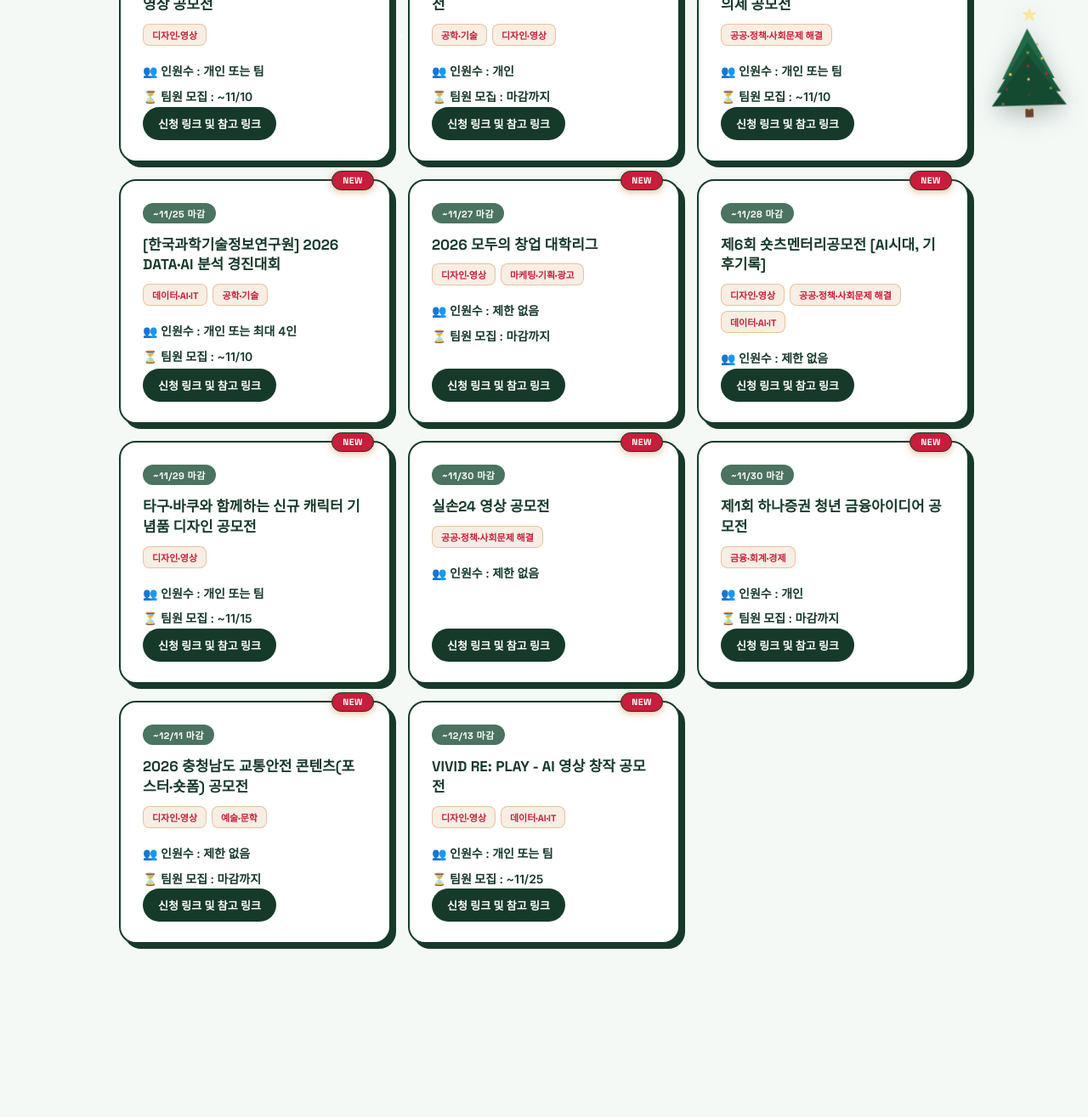
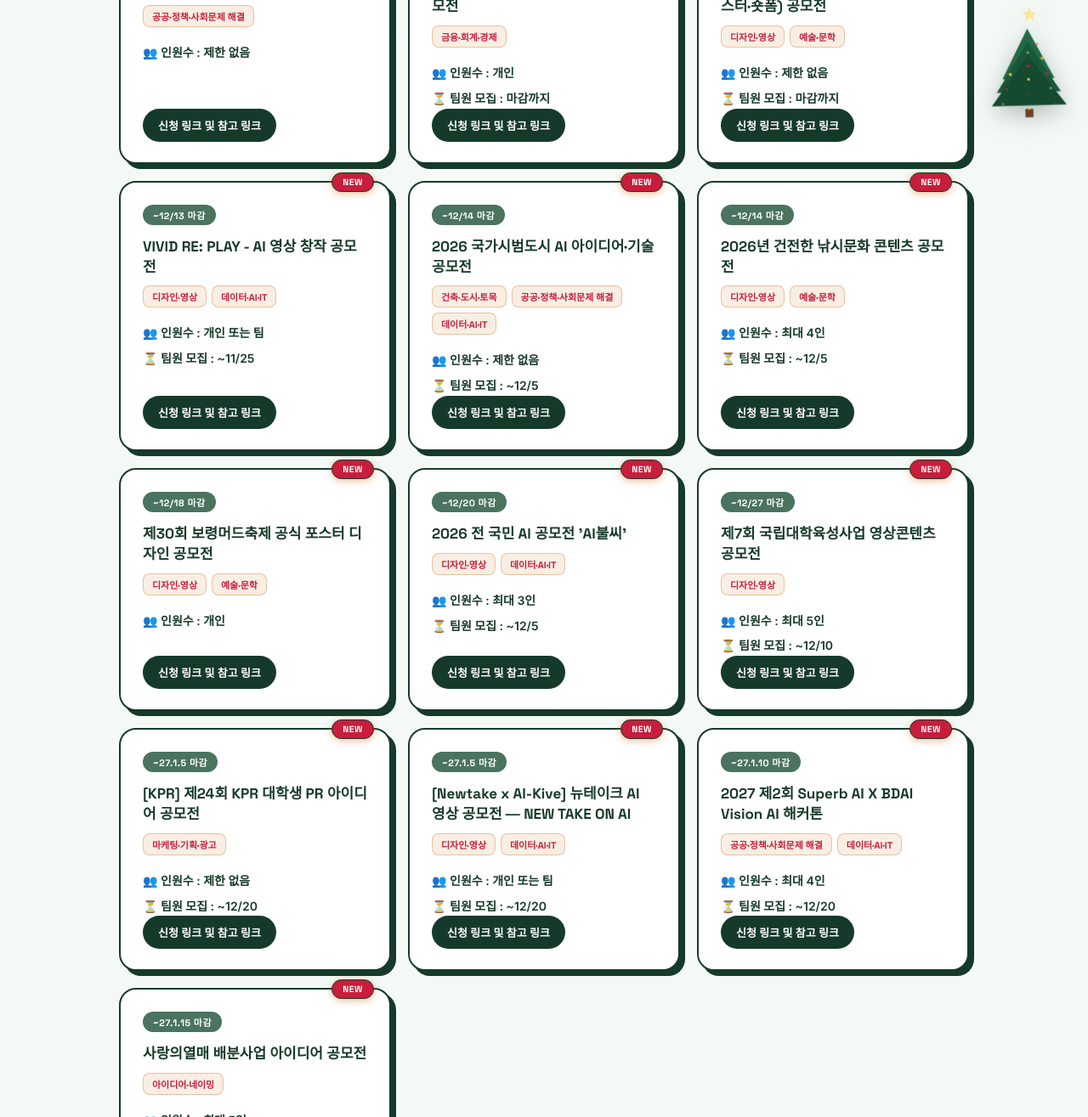
Before and after one commit to again8733-ops/pinskin, a plain HTML site: page contest.html in a window 1280 px wide. Shown: the part 656-1971 px from the top of the page at 85% size. Before the commit the page ends 1867 px from the top, so only its background shows below. Drawn offline with Linux system fonts and the light colour scheme.

Commit message:
공모전정보: 마감 지난 7개 제거, 신규 9개 추가, 마감순 재정렬
Co-Authored-By: Claude Sonnet 5 <noreply@anthropic.com>
Claude-Session: https://claude.ai/code/session_01GCA4BUKPbpTAXWWjqPE4Zw

```diff
--- a/contest.html
+++ b/contest.html
@@ -237,76 +237,6 @@
     <div class="card-grid">
       <div class="info-card">
         <span class="status-badge">NEW</span>
-        <div class="deadline-tag">~11/16 마감</div>
-        <h3>제1회 전국 대학생 AI 재무설계 콘테스트 'AFPK 영 플래너 챌린지 2026'</h3>
-        <div class="category-tags"><span class="cat-tag">금융·회계·경제</span><span class="cat-tag">데이터·AI·IT</span></div>
-        <p class="team-size">👥 인원수 : 최대 4인</p>
-        <p class="recruit-deadline">⏳ 팀원 모집 : ~10/25</p>
-        <a class="card-link" href="https://www.ifpk.org/?mnu_usn=67&amp;mode=view&amp;page_no=1&amp;data_usn=181814" target="_blank" rel="noopener noreferrer">신청 링크 및 참고 링크</a>
-      </div>
-
-      <div class="info-card">
-        <span class="status-badge">NEW</span>
-        <div class="deadline-tag">~11/16 마감</div>
-        <h3>2026학년도 All About GNU: 전공소개 UCC 공모전(2차)</h3>
-        <div class="category-tags"><span class="cat-tag">디자인·영상</span><span class="cat-tag">마케팅·기획·광고</span></div>
-        <p class="team-size">👥 인원수 : 최대 4인</p>
-        <p class="recruit-deadline">⏳ 팀원 모집 : 마감까지</p>
-        <a class="card-link" href="https://nerum.gnu.ac.kr/ptfol/imng/icmpNsbjtPgm/findIcmpNsbjtPgmInfo.do?encSddpbSeq=9747d570de347c045f4283308406b549&amp;paginationInfo.currentPageNo=1" target="_blank" rel="noopener noreferrer">신청 링크 및 참고 링크</a>
-      </div>
-
-      <div class="info-card">
-        <span class="status-badge">NEW</span>
-        <div class="deadline-tag">~11/18 마감</div>
-        <h3>2026 동남권 대학생 창업 & 아이디어톤 경진대회</h3>
-        <div class="category-tags"><span class="cat-tag">창업·비즈니스 모델</span></div>
-        <p class="team-size">👥 인원수 : 최대 5인</p>
-        <p class="recruit-deadline">⏳ 팀원 모집 : 마감까지</p>
-        <a class="card-link" href="https://www.gnu.ac.kr/main/na/ntt/selectNttInfo.do?mi=1126&amp;bbsId=1028&amp;nttSn=9154489" target="_blank" rel="noopener noreferrer">신청 링크 및 참고 링크</a>
-      </div>
-
-      <div class="info-card">
-        <span class="status-badge">NEW</span>
-        <div class="deadline-tag">~11/23 마감</div>
-        <h3>[식품의약품안전처] 식중독 예방 숏폼 영상 공모전</h3>
-        <div class="category-tags"><span class="cat-tag">디자인·영상</span></div>
-        <p class="team-size">👥 인원수 : 개인 또는 팀</p>
-        <p class="recruit-deadline">⏳ 팀원 모집 : ~11/10</p>
-        <a class="card-link" href="https://linkareer.com/activity/360860" target="_blank" rel="noopener noreferrer">신청 링크 및 참고 링크</a>
-      </div>
-
-      <div class="info-card">
-        <span class="status-badge">NEW</span>
-        <div class="deadline-tag">~11/23 마감</div>
-        <h3>2026 한국세라믹기술원 AI 영상 공모전</h3>
-        <div class="category-tags"><span class="cat-tag">공학·기술</span><span class="cat-tag">디자인·영상</span></div>
-        <p class="team-size">👥 인원수 : 개인</p>
-        <p class="recruit-deadline">⏳ 팀원 모집 : 마감까지</p>
-        <a class="card-link" href="https://www.all-con.co.kr/view/contest/544119" target="_blank" rel="noopener noreferrer">신청 링크 및 참고 링크</a>
-      </div>
-
-      <div class="info-card">
-        <span class="status-badge">NEW</span>
-        <div class="deadline-tag">~11/25 마감</div>
-        <h3>[국회미래연구원] 국회 미래세대 미래의제 공모전</h3>
-        <div class="category-tags"><span class="cat-tag">공공·정책·사회문제 해결</span></div>
-        <p class="team-size">👥 인원수 : 개인 또는 팀</p>
-        <p class="recruit-deadline">⏳ 팀원 모집 : ~11/10</p>
-        <a class="card-link" href="https://www.nafi.re.kr/home/kor/main.do" target="_blank" rel="noopener noreferrer">신청 링크 및 참고 링크</a>
-      </div>
-
-      <div class="info-card">
-        <span class="status-badge">NEW</span>
-        <div class="deadline-tag">~11/25 마감</div>
-        <h3>[한국과학기술정보연구원] 2026 DATA·AI 분석 경진대회</h3>
-        <div class="category-tags"><span class="cat-tag">데이터·AI·IT</span><span class="cat-tag">공학·기술</span></div>
-        <p class="team-size">👥 인원수 : 개인 또는 최대 4인</p>
-        <p class="recruit-deadline">⏳ 팀원 모집 : ~11/10</p>
-        <a class="card-link" href="https://aida.kisti.re.kr/competition/main/competition/COMP_000000000000050/detail.do" target="_blank" rel="noopener noreferrer">신청 링크 및 참고 링크</a>
-      </div>
-
-      <div class="info-card">
-        <span class="status-badge">NEW</span>
         <div class="deadline-tag">~11/27 마감</div>
         <h3>2026 모두의 창업 대학리그</h3>
         <div class="category-tags"><span class="cat-tag">디자인·영상</span><span class="cat-tag">마케팅·기획·광고</span></div>
@@ -372,6 +302,95 @@
         <p class="recruit-deadline">⏳ 팀원 모집 : ~11/25</p>
         <a class="card-link" href="https://vivid.ing/contest" target="_blank" rel="noopener noreferrer">신청 링크 및 참고 링크</a>
       </div>
+
+      <div class="info-card">
+        <span class="status-badge">NEW</span>
+        <div class="deadline-tag">~12/14 마감</div>
+        <h3>2026 국가시범도시 AI 아이디어·기술 공모전</h3>
+        <div class="category-tags"><span class="cat-tag">건축·도시·토목</span><span class="cat-tag">공공·정책·사회문제 해결</span><span class="cat-tag">데이터·AI·IT</span></div>
+        <p class="team-size">👥 인원수 : 제한 없음</p>
+        <p class="recruit-deadline">⏳ 팀원 모집 : ~12/5</p>
+        <a class="card-link" href="https://smartcity-ai.kr/" target="_blank" rel="noopener noreferrer">신청 링크 및 참고 링크</a>
+      </div>
+
+      <div class="info-card">
+        <span class="status-badge">NEW</span>
+        <div class="deadline-tag">~12/14 마감</div>
+        <h3>2026년 건전한 낚시문화 콘텐츠 공모전</h3>
+        <div class="category-tags"><span class="cat-tag">디자인·영상</span><span class="cat-tag">예술·문학</span></div>
+        <p class="team-size">👥 인원수 : 최대 4인</p>
+        <p class="recruit-deadline">⏳ 팀원 모집 : ~12/5</p>
+        <a class="card-link" href="https://www.naksinuri.kr/sosig/notice/view.do" target="_blank" rel="noopener noreferrer">신청 링크 및 참고 링크</a>
+      </div>
+
+      <div class="info-card">
+        <span class="status-badge">NEW</span>
+        <div class="deadline-tag">~12/18 마감</div>
+        <h3>제30회 보령머드축제 공식 포스터 디자인 공모전</h3>
+        <div class="category-tags"><span class="cat-tag">디자인·영상</span><span class="cat-tag">예술·문학</span></div>
+        <p class="team-size">👥 인원수 : 개인</p>
+        <a class="card-link" href="https://www.mudfestival.or.kr/foundation/board/read?boardManagementNo=1&amp;boardNo=1264&amp;searchCategory=1&amp;page=1&amp;searchType=&amp;searchWord=&amp;level=2&amp;menuNo=6" target="_blank" rel="noopener noreferrer">신청 링크 및 참고 링크</a>
+      </div>
+
+      <div class="info-card">
+        <span class="status-badge">NEW</span>
+        <div class="deadline-tag">~12/20 마감</div>
+        <h3>2026 전 국민 AI 공모전 'AI불씨'</h3>
+        <div class="category-tags"><span class="cat-tag">디자인·영상</span><span class="cat-tag">데이터·AI·IT</span></div>
+        <p class="team-size">👥 인원수 : 최대 3인</p>
+        <p class="recruit-deadline">⏳ 팀원 모집 : ~12/5</p>
+        <a class="card-link" href="https://www.sjcu.ac.kr/aispark/main/index.asp" target="_blank" rel="noopener noreferrer">신청 링크 및 참고 링크</a>
+      </div>
+
+      <div class="info-card">
+        <span class="status-badge">NEW</span>
+        <div class="deadline-tag">~12/27 마감</div>
+        <h3>제7회 국립대학육성사업 영상콘텐츠 공모전</h3>
+        <div class="category-tags"><span class="cat-tag">디자인·영상</span></div>
+        <p class="team-size">👥 인원수 : 최대 5인</p>
+        <p class="recruit-deadline">⏳ 팀원 모집 : ~12/10</p>
+        <a class="card-link" href="https://www.knu39.org/bbs/board.php?bo_table=notice&amp;wr_id=615&amp;js_check=1" target="_blank" rel="noopener noreferrer">신청 링크 및 참고 링크</a>
+      </div>
+
+      <div class="info-card">
+        <span class="status-badge">NEW</span>
+        <div class="deadline-tag">~27.1.5 마감</div>
+        <h3>[KPR] 제24회 KPR 대학생 PR 아이디어 공모전</h3>
+        <div class="category-tags"><span class="cat-tag">마케팅·기획·광고</span></div>
+        <p class="team-size">👥 인원수 : 제한 없음</p>
+        <p class="recruit-deadline">⏳ 팀원 모집 : ~12/20</p>
+        <a class="card-link" href="https://www.kpr.co.kr/praward/apply.php" target="_blank" rel="noopener noreferrer">신청 링크 및 참고 링크</a>
+      </div>
+
+      <div class="info-card">
+        <span class="status-badge">NEW</span>
+        <div class="deadline-tag">~27.1.5 마감</div>
+        <h3>[Newtake x AI-Kive] 뉴테이크 AI 영상 공모전 ― NEW TAKE ON AI</h3>
+        <div class="category-tags"><span class="cat-tag">디자인·영상</span><span class="cat-tag">데이터·AI·IT</span></div>
+        <p class="team-size">👥 인원수 : 개인 또는 팀</p>
+        <p class="recruit-deadline">⏳ 팀원 모집 : ~12/20</p>
+        <a class="card-link" href="https://aikive.com/event/801d4e8cf26949ddba0ed968517f1e05" target="_blank" rel="noopener noreferrer">신청 링크 및 참고 링크</a>
+      </div>
+
+      <div class="info-card">
+        <span class="status-badge">NEW</span>
+        <div class="deadline-tag">~27.1.10 마감</div>
+        <h3>2027 제2회 Superb AI X BDAI Vision AI 해커톤</h3>
+        <div class="category-tags"><span class="cat-tag">공공·정책·사회문제 해결</span><span class="cat-tag">데이터·AI·IT</span></div>
+        <p class="team-size">👥 인원수 : 최대 4인</p>
+        <p class="recruit-deadline">⏳ 팀원 모집 : ~12/20</p>
+        <a class="card-link" href="https://bdai.co.kr/lectures/contest/18/?tab=submit&amp;utm_source=allforyoung&amp;utm_medium=social&amp;utm_campaign=superbAI_hackathon_2nd" target="_blank" rel="noopener noreferrer">신청 링크 및 참고 링크</a>
+      </div>
+
+      <div class="info-card">
+        <span class="status-badge">NEW</span>
+        <div class="deadline-tag">~27.1.15 마감</div>
+        <h3>사랑의열매 배분사업 아이디어 공모전</h3>
+        <div class="category-tags"><span class="cat-tag">아이디어·네이밍</span></div>
+        <p class="team-size">👥 인원수 : 최대 5인</p>
+        <p class="recruit-deadline">⏳ 팀원 모집 : ~1/25</p>
+        <a class="card-link" href="https://www.chest-contest.co.kr/" target="_blank" rel="noopener noreferrer">신청 링크 및 참고 링크</a>
+      </div>
     </div>
   </div>
 <script defer src="christmas-fx.js"></script>
```
